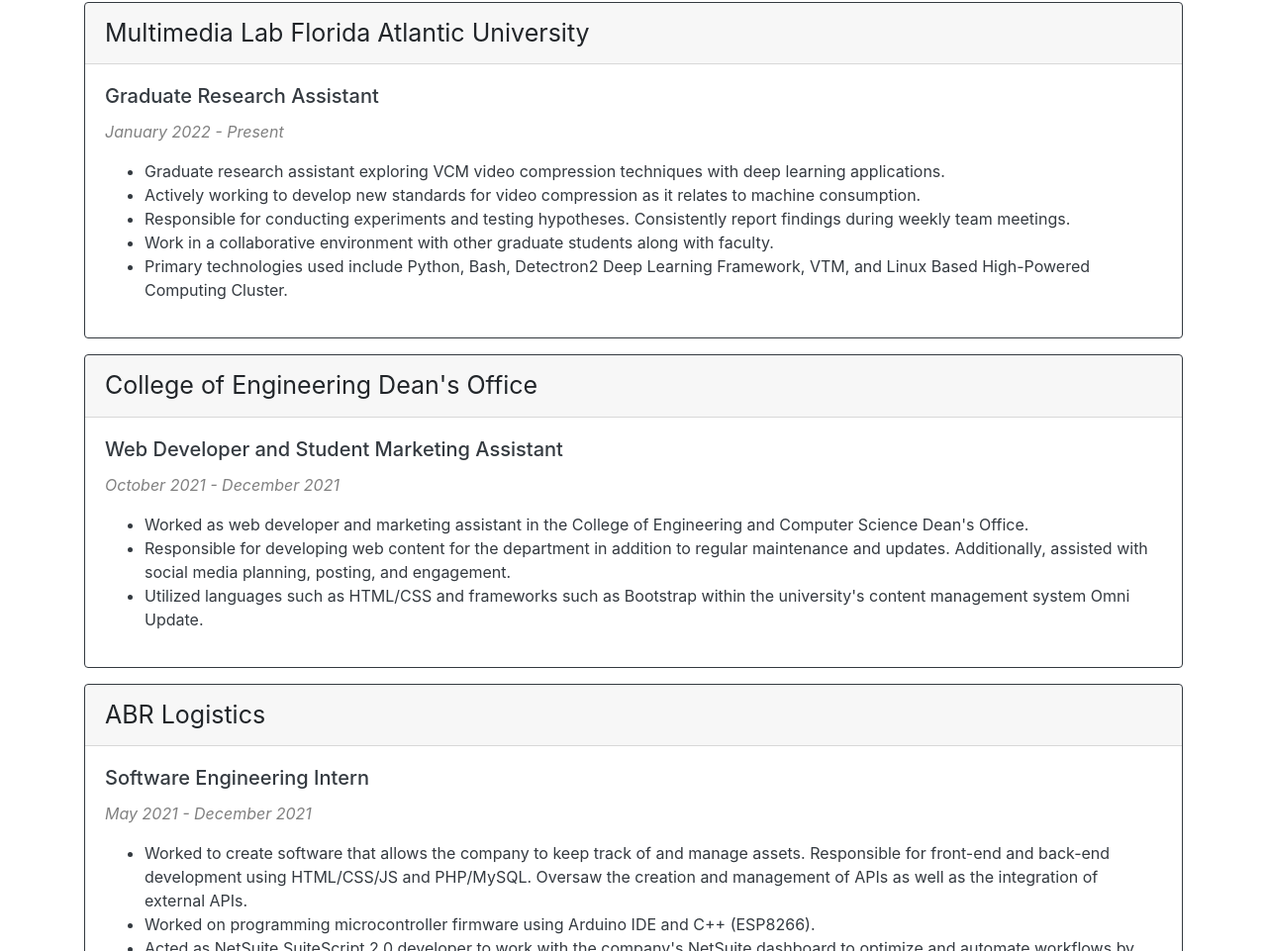
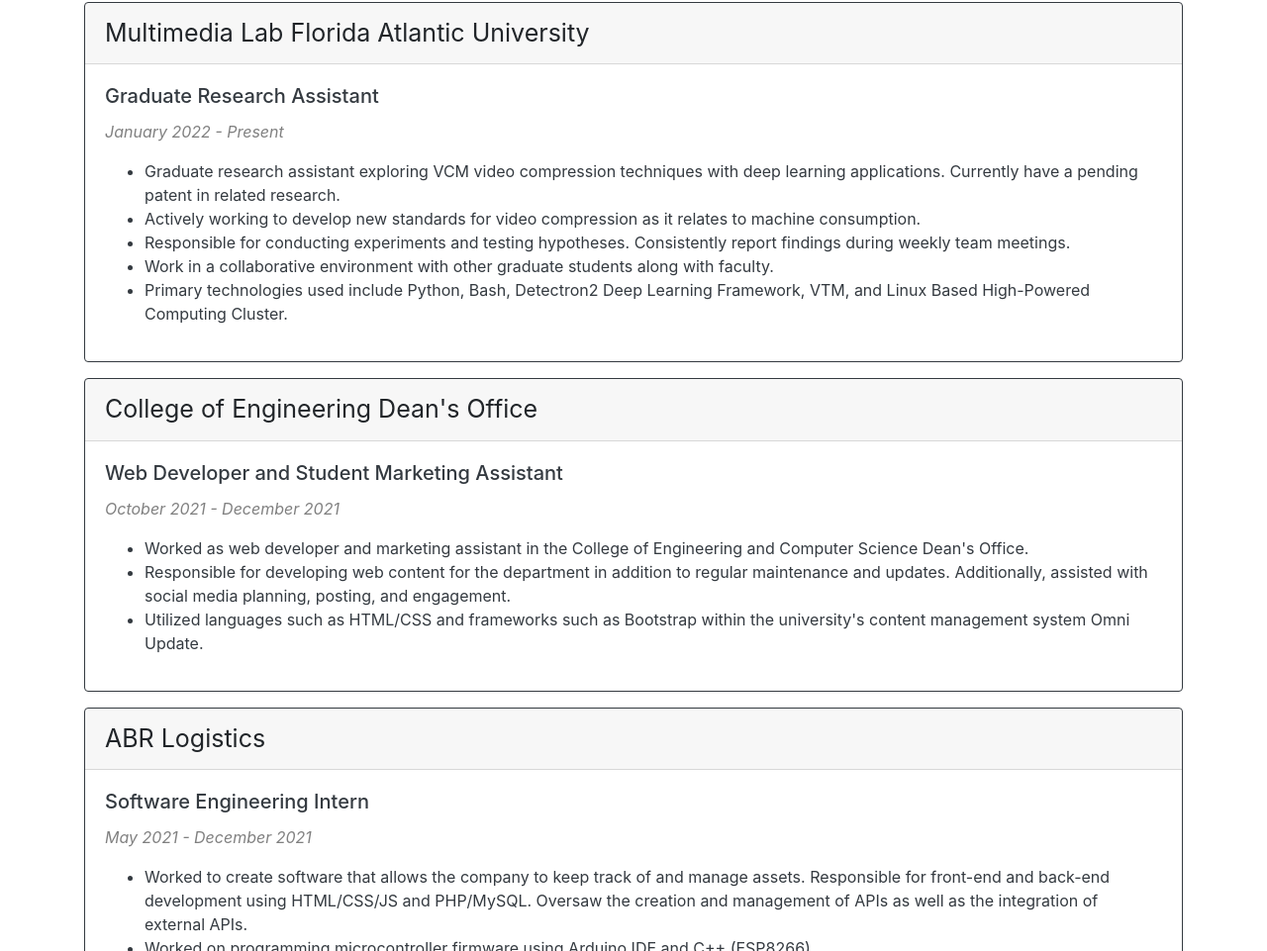
Before and after one commit to AKRAUSE2017/akrause2017.github.io, a plain HTML site: page index.html in a window 1280 px wide. Shown: the part 1638-2599 px from the top of the page at 99% size. Drawn offline with Linux system fonts and the light colour scheme; a script that the page names is missing.

Commit message:
covid forum

```diff
--- a/index.html
+++ b/index.html
@@ -233,7 +233,7 @@
             <h5 class="card-title">Graduate Research Assistant</h5>
             <p><em><span style="color:grey">January 2022 - Present</span></em></p>
             <ul>
-              <li>Graduate research assistant exploring VCM video compression techniques with deep learning applications.</li>
+              <li>Graduate research assistant exploring VCM video compression techniques with deep learning applications. Currently have a pending patent in related research.</li>
               <li>Actively working to develop new standards for video compression as it relates to machine consumption.</li>
               <li>Responsible for conducting experiments and testing hypotheses. Consistently report findings during weekly team meetings.</li>
               <li>Work in a collaborative environment with other graduate students along with faculty.</li>
```
